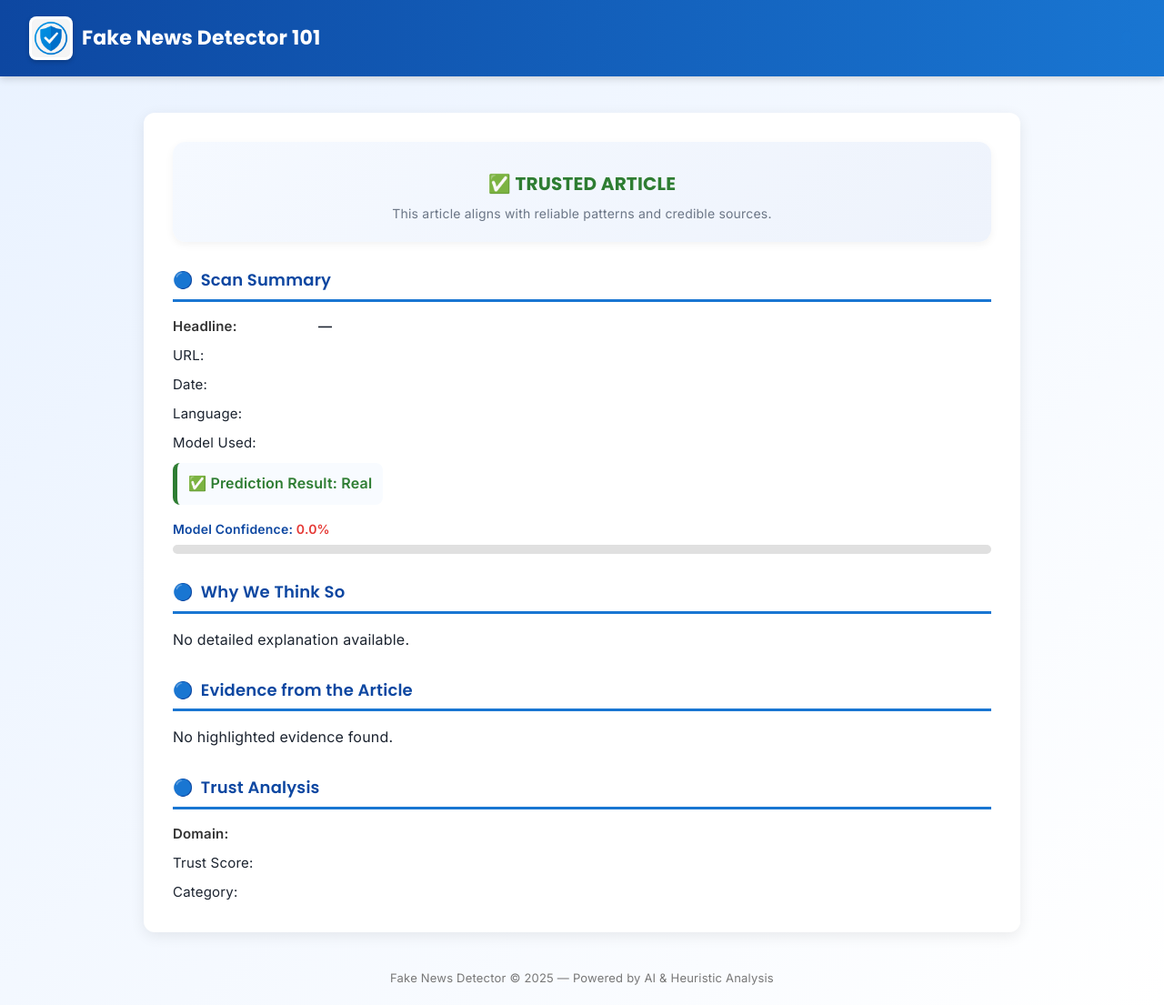
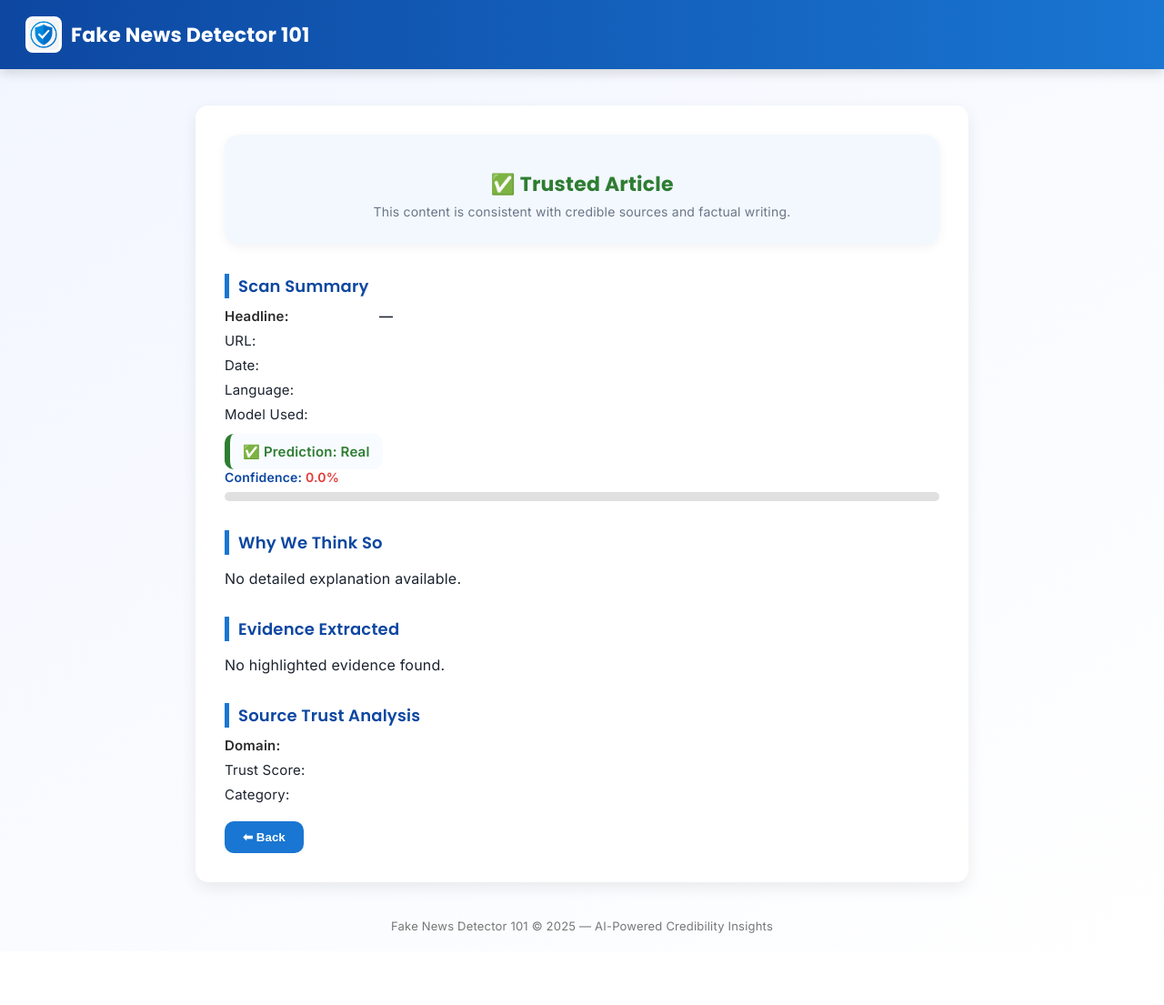
Before and after one commit to JazL0T/FakeNewsDetector, a Flask app: template backend/templates/full-report.html in a window 1280 px wide. Shown: the whole page at 91% size. After the commit the page ends 1026 px from the top, so only its background shows below. Run offline with Flask 3, Linux system fonts and the light colour scheme; the template is opened without the code that fills it, so the values that code supplies are empty.

Commit message:
Update full-report.html

```diff
--- a/backend/templates/full-report.html
+++ b/backend/templates/full-report.html
@@ -2,7 +2,7 @@
 <html lang="en">
 <head>
   <meta charset="UTF-8" />
-  <title>Fake News Detector - Full Report</title>
+  <title>Fake News Detector 101 — Full Report</title>
   <link rel="icon" type="image/png" href="{{ url_for('static', filename='fakenewslogo.png') }}" />
   <link href="https://fonts.googleapis.com/css2?family=Inter:wght@400;500;600&family=Poppins:wght@600;700&display=swap" rel="stylesheet" />
 
@@ -16,27 +16,27 @@
       --bg: #f7faff;
       --text: #1c2430;
       --muted: #6b7686;
-      --radius: 12px;
+      --radius: 14px;
     }
 
+    * { box-sizing: border-box; }
+
     body {
+      margin: 0;
       font-family: "Inter", sans-serif;
-      background: linear-gradient(135deg, #e9f2ff, #ffffff);
+      background: linear-gradient(145deg, #f2f6ff, #ffffff);
       color: var(--text);
-      margin: 0;
-      padding: 0;
       letter-spacing: 0.2px;
-      line-height: 1.6;
     }
 
     header {
       background: linear-gradient(90deg, var(--blue-dark), var(--blue));
       color: white;
-      padding: 18px 32px;
+      padding: 18px 28px;
       display: flex;
       align-items: center;
       justify-content: space-between;
-      box-shadow: 0 3px 8px rgba(0, 0, 0, 0.15);
+      box-shadow: 0 4px 12px rgba(0, 0, 0, 0.15);
     }
 
     .logo-title {
@@ -46,13 +46,12 @@
     }
 
     .logo {
-      width: 42px;
-      height: 42px;
+      width: 40px;
+      height: 40px;
       border-radius: 8px;
       background: white;
+      padding: 3px;
       object-fit: cover;
-      padding: 3px;
-      box-shadow: 0 2px 5px rgba(0,0,0,0.2);
     }
 
     header h1 {
@@ -69,13 +68,13 @@
     }
 
     main {
-      max-width: 900px;
+      max-width: 850px;
       margin: 40px auto;
       background: #fff;
       border-radius: var(--radius);
-      box-shadow: 0 4px 16px rgba(0,0,0,0.08);
+      box-shadow: 0 6px 18px rgba(0, 0, 0, 0.08);
       padding: 32px;
-      animation: fadeIn 0.5s ease;
+      animation: fadeIn 0.6s ease;
     }
 
     h2 {
@@ -83,104 +82,105 @@
       font-weight: 600;
       color: var(--blue-dark);
       font-size: 18px;
-      border-bottom: 3px solid var(--blue);
-      padding-bottom: 6px;
-      margin-top: 28px;
-      display: flex;
-      align-items: center;
-      gap: 8px;
-    }
-
-    h2::before { content: "🔵"; }
-
-    .keyval {
-      display: grid;
-      grid-template-columns: 160px 1fr;
-      row-gap: 8px;
-      margin-top: 10px;
-      font-size: 15px;
-    }
-
-    .keyval div:first-child {
-      font-weight: 600;
-      color: #333;
+      border-left: 5px solid var(--blue);
+      padding-left: 10px;
+      margin-top: 32px;
+      margin-bottom: 10px;
     }
 
     .verdict-card {
       text-align: center;
-      padding: 20px;
-      border-radius: 14px;
+      border-radius: 16px;
+      padding: 28px;
+      background: #f3f8ff;
+      box-shadow: 0 3px 12px rgba(0, 0, 0, 0.05);
+      transition: transform 0.3s ease;
       margin-bottom: 25px;
-      background: linear-gradient(135deg, #f5f9ff, #eef3fc);
-      box-shadow: 0 3px 10px rgba(0,0,0,0.05);
-      transition: all 0.3s ease;
     }
+
+    .verdict-card:hover { transform: translateY(-3px); }
 
     .verdict-text {
       font-family: "Poppins", sans-serif;
-      font-size: 20px;
+      font-size: 22px;
       font-weight: 700;
-      margin: 10px 0 6px;
-      text-transform: uppercase;
+      margin: 10px 0 5px;
+    }
+
+    .verdict-sub {
+      font-size: 14px;
+      color: var(--muted);
     }
 
     .verdict-text.real { color: var(--green); }
     .verdict-text.fake { color: var(--red); }
     .verdict-text.uncertain { color: var(--yellow); }
 
-    .verdict-sub { font-size: 14px; color: var(--muted); }
+    .keyval {
+      display: grid;
+      grid-template-columns: 160px 1fr;
+      gap: 8px 10px;
+      font-size: 15px;
+      margin-top: 10px;
+    }
+
+    .keyval div:first-child {
+      font-weight: 600;
+      color: #2b2b2b;
+    }
 
     .prediction-display {
-      font-size: 16px;
       font-weight: 600;
-      margin-top: 10px;
+      padding: 10px 14px;
+      border-radius: 10px;
+      margin-top: 12px;
+      display: inline-block;
+      font-size: 15px;
       background: #f8fbff;
-      padding: 10px 12px;
-      border-radius: 8px;
-      display: inline-block;
+      border-left: 6px solid;
     }
-    .prediction-display.real { color: var(--green); border-left: 5px solid var(--green); }
-    .prediction-display.fake { color: var(--red); border-left: 5px solid var(--red); }
-    .prediction-display.uncertain { color: var(--yellow); border-left: 5px solid var(--yellow); }
 
-    .confidence-value {
-      font-weight: 600;
-      color: var(--blue-dark);
-      font-size: 14px;
-      margin-top: 16px;
-      margin-bottom: 6px;
-    }
+    .prediction-display.real { border-color: var(--green); color: var(--green); }
+    .prediction-display.fake { border-color: var(--red); color: var(--red); }
+    .prediction-display.uncertain { border-color: var(--yellow); color: var(--yellow); }
 
     .confidence-bar {
       height: 10px;
       background: #e0e0e0;
       border-radius: 6px;
       overflow: hidden;
+      margin-top: 8px;
       margin-bottom: 10px;
     }
 
     .confidence-fill {
       height: 100%;
+      transition: width 0.8s ease-out;
       border-radius: 6px;
-      transition: width 1s ease-out;
     }
 
     .confidence-fill.real { background: var(--green); }
     .confidence-fill.fake { background: var(--red); }
     .confidence-fill.uncertain { background: var(--yellow); }
 
+    .confidence-value {
+      font-size: 14px;
+      color: var(--blue-dark);
+      font-weight: 600;
+    }
+
     .evidence-box {
       background: #f9fbff;
-      padding: 12px 14px;
-      border-radius: 10px;
-      box-shadow: inset 0 0 6px rgba(0,0,0,0.05);
+      padding: 14px;
+      border-radius: 12px;
       max-height: 300px;
       overflow-y: auto;
+      box-shadow: inset 0 0 6px rgba(0,0,0,0.05);
     }
 
     .evidence-line {
-      border-radius: 8px;
-      padding: 10px;
+      border-radius: 10px;
+      padding: 10px 12px;
       margin-bottom: 8px;
       font-size: 14px;
       line-height: 1.5;
@@ -190,42 +190,43 @@
       background: #e6f7e6;
       border-left: 5px solid var(--green);
     }
+
     .evidence-line.fake {
       background: #ffe6e6;
       border-left: 5px solid var(--red);
-    }
-
-    .evidence-tags {
-      font-size: 12px;
-      color: #555;
-      margin-top: 4px;
-      opacity: 0.8;
     }
 
     footer {
       text-align: center;
       color: #777;
       font-size: 13px;
-      margin-top: 40px;
-      padding-bottom: 20px;
+      margin: 40px 0 20px;
+    }
+
+    .back-btn {
+      background: var(--blue);
+      color: white;
+      padding: 10px 20px;
+      border: none;
+      border-radius: 10px;
+      cursor: pointer;
+      font-weight: 600;
+      transition: all 0.3s ease;
+      margin-top: 20px;
+    }
+
+    .back-btn:hover {
+      background: var(--blue-dark);
+      transform: translateY(-1px);
     }
 
     @keyframes fadeIn {
       from { opacity: 0; transform: translateY(10px); }
       to { opacity: 1; transform: none; }
     }
+
     ::-webkit-scrollbar { width: 8px; }
     ::-webkit-scrollbar-thumb { background: #c5cae9; border-radius: 6px; }
-
-    .tendency-text {
-      font-size: 13.5px;
-      color: var(--muted);
-      margin-top: 4px;
-      font-weight: 500;
-    }
-
-    .tendency-text .real-word { color: var(--green); font-weight: 600; }
-    .tendency-text .fake-word { color: var(--red); font-weight: 600; }
   </style>
 </head>
 
@@ -239,24 +240,24 @@
   </header>
 
   <main>
-    <!-- Verdict Card -->
+    <!-- Verdict -->
     <div class="verdict-card">
       {% if row[4] == '0' %}
         <div class="verdict-text fake">🚨 Fake News Detected</div>
-        <div class="verdict-sub">This article contains indicators of misinformation or unreliable claims.</div>
+        <div class="verdict-sub">This article shows strong signs of misinformation or unreliable claims.</div>
       {% elif 'Likely' in row[4] %}
         <div class="verdict-text uncertain">🟡 Likely Real</div>
-        <div class="verdict-sub">Trusted source detected but mixed signals found — likely real.</div>
+        <div class="verdict-sub">Appears factual but with minor inconsistencies or bias detected.</div>
       {% elif trust.category == 'Uncertain' %}
         <div class="verdict-text uncertain">⚠️ Uncertain Reliability</div>
-        <div class="verdict-sub">Mixed indicators found — verify further with trusted sources.</div>
+        <div class="verdict-sub">Mixed indicators found — verify using additional sources.</div>
       {% else %}
         <div class="verdict-text real">✅ Trusted Article</div>
-        <div class="verdict-sub">This article aligns with reliable patterns and credible sources.</div>
+        <div class="verdict-sub">This content is consistent with credible sources and factual writing.</div>
       {% endif %}
     </div>
 
-    <!-- Scan Summary -->
+    <!-- Summary -->
     <section>
       <h2>Scan Summary</h2>
       <div class="keyval">
@@ -267,35 +268,27 @@
         <div>Model Used:</div> <div>{{ model_used }}</div>
       </div>
 
-      <!-- Prediction -->
       <div class="prediction-display {% if row[4] == '0' %}fake{% elif 'Likely' in row[4] or trust.category == 'Uncertain' %}uncertain{% else %}real{% endif %}">
-        {% if row[4] == '0' %}
-          🚨 Prediction Result: Fake
-        {% elif 'Likely' in row[4] %}
-          🟡 Prediction Result: Likely Real
-        {% elif trust.category == 'Uncertain' %}
-          ⚠️ Prediction Result: Uncertain
-        {% else %}
-          ✅ Prediction Result: Real
-        {% endif %}
+        {% if row[4] == '0' %} 🚨 Prediction: Fake
+        {% elif 'Likely' in row[4] %} 🟡 Prediction: Likely Real
+        {% elif trust.category == 'Uncertain' %} ⚠️ Prediction: Uncertain
+        {% else %} ✅ Prediction: Real {% endif %}
       </div>
 
       <div class="confidence-value">
-        Model Confidence:
-        <b style="color:{% if row[5] > 0.8 %}var(--green){% elif row[5] > 0.6 %}var(--yellow){% else %}var(--red){% endif %};">
+        Confidence:
+        <b style="color:{% if row[5] > 0.8 %}var(--green){% elif row[5] > 0.6 %}var(--yellow){% else %}var(--red){% endif %}">
           {{ "%.1f"|format(row[5] * 100) }}%
         </b>
       </div>
 
       <div class="confidence-bar">
-        <div class="confidence-fill
-          {% if row[4] == '0' %}fake{% elif 'Likely' in row[4] or trust.category == 'Uncertain' %}uncertain{% else %}real{% endif %}"
-          style="width: {{ ((row[5] or 0) * 100) | string + '%' }};">
-        </div>
+        <div class="confidence-fill {% if row[4] == '0' %}fake{% elif 'Likely' in row[4] or trust.category == 'Uncertain' %}uncertain{% else %}real{% endif %}"
+          style="width: {{ ((row[5] or 0) * 100) | string + '%' }}"></div>
       </div>
     </section>
 
-    <!-- Why This Result -->
+    <!-- Explanation -->
     <section>
       <h2>Why We Think So</h2>
       {% if explain_reasons %}
@@ -311,20 +304,18 @@
 
     <!-- Evidence -->
     <section>
-      <h2>Evidence from the Article</h2>
+      <h2>Evidence Extracted</h2>
       {% if highlighted_lines %}
         <div class="evidence-box">
           {% for line in highlighted_lines[:20] %}
             <div class="evidence-line {% if line.weight > 0 %}real{% else %}fake{% endif %}">
               {{ line.text }}
-              {% if line.tags %}
-                <div class="evidence-tags"><b>Signals:</b> {{ ', '.join(line.tags) }}</div>
-              {% endif %}
             </div>
           {% endfor %}
         </div>
-        <p style="font-size:12.5px; color:#777;">🟢 Green = factual tone | 🔴 Red = potentially misleading text</p>
-        <p style="font-size:12px; color:#888;">💡 <b>Legend:</b> Green indicates factual or balanced content, Red shows emotional or biased phrasing, derived from model weights, sentiment, and keyword patterns.</p>
+        <p style="font-size:12.5px;color:#777;margin-top:6px;">
+          🟢 = Factual | 🔴 = Possibly Misleading
+        </p>
       {% else %}
         <p>No highlighted evidence found.</p>
       {% endif %}
@@ -332,22 +323,24 @@
 
     <!-- Trust -->
     <section>
-      <h2>Trust Analysis</h2>
+      <h2>Source Trust Analysis</h2>
       <div class="keyval">
         <div>Domain:</div> <div>{{ trust.domain }}</div>
         <div>Trust Score:</div> <div><b>{{ trust.trust_score }}</b></div>
         <div>Category:</div>
         <div>
-          <span class="verdict-text {% if trust.category == 'Trusted' %}real{% elif trust.category == 'Suspicious' %}fake{% else %}uncertain{% endif %}">
+          <span class="{% if trust.category == 'Trusted' %}real{% elif trust.category == 'Suspicious' %}fake{% else %}uncertain{% endif %}">
             {{ trust.category }}
           </span>
         </div>
       </div>
     </section>
+
+    <button class="back-btn" onclick="window.history.back()">⬅ Back</button>
   </main>
 
   <footer>
-    Fake News Detector © 2025 — Powered by AI & Heuristic Analysis
+    Fake News Detector 101 © 2025 — AI-Powered Credibility Insights
   </footer>
 
   <script>
```
